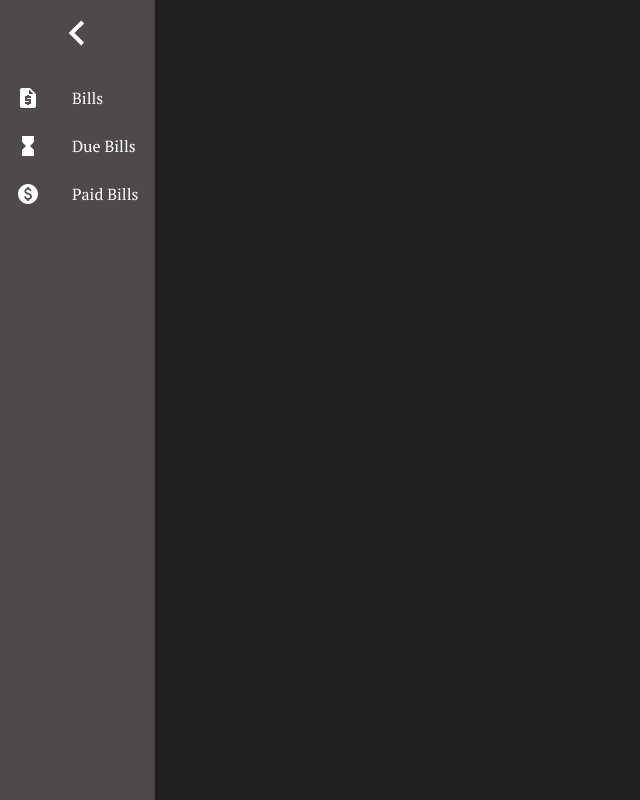
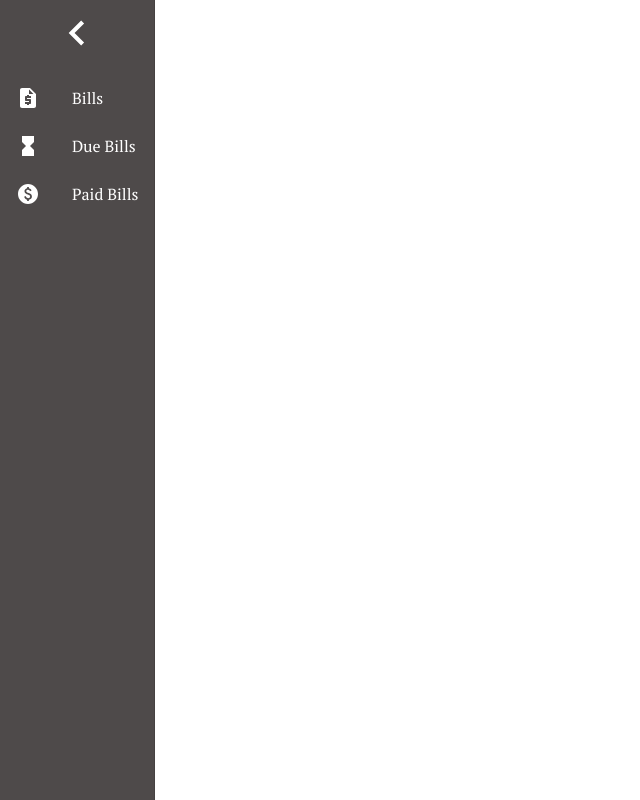
Before and after one commit to Akeyo21/FinManage, a Next.js app: page / in a window 1280 px wide. Shown: the whole page, without its empty margins (0-640 px from the left). Built offline with nearby package versions, Linux system fonts and the light colour scheme.

Commit message:
Removing the dark gradient from the background

```diff
--- a/src/styles/globals.css
+++ b/src/styles/globals.css
@@ -11,7 +11,7 @@ html {
   overflow-x: hidden;
   width: 100%;
   height: 100%;
-  background: rgb(32,32,33);
+  /* background: rgb(32,32,33); */
   /* background: linear-gradient(100deg, rgba(32,32,33,1) 80%, rgba(78,74,74,1) 94%); */
 }
 
```
